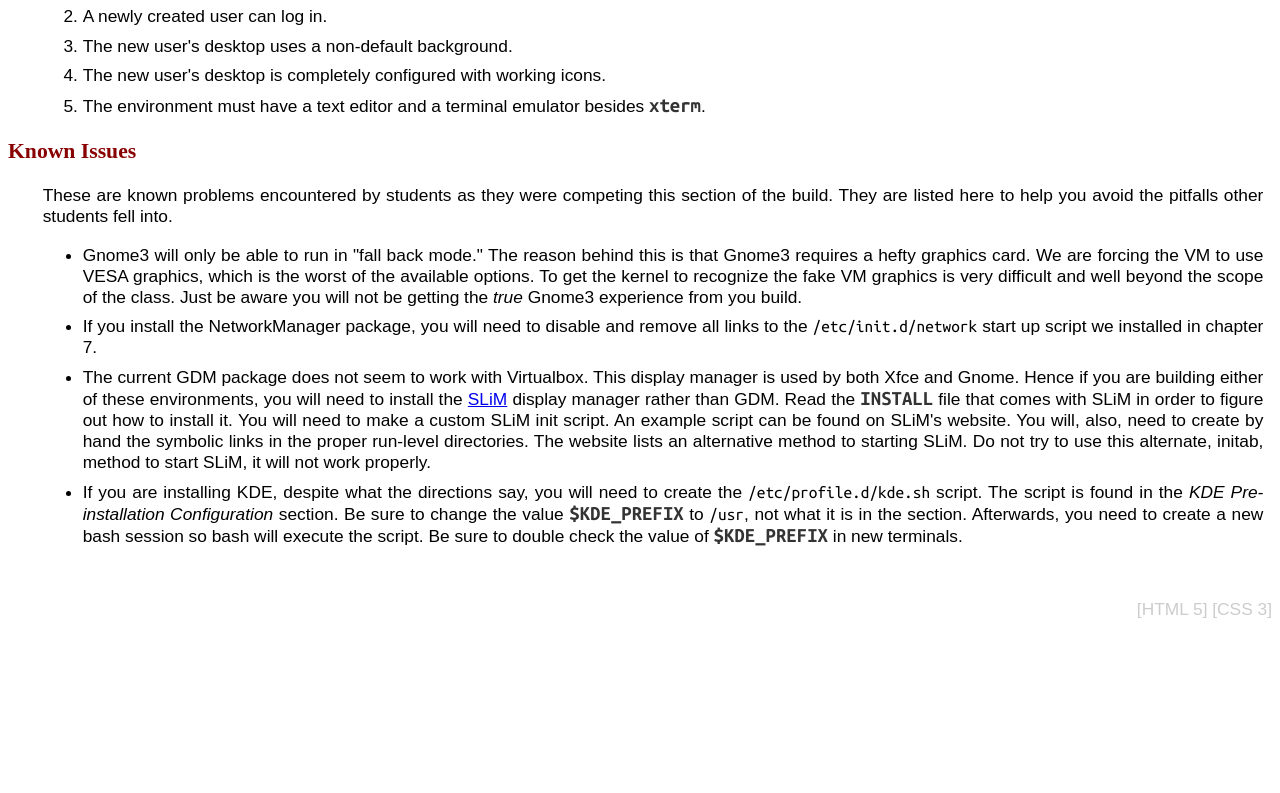
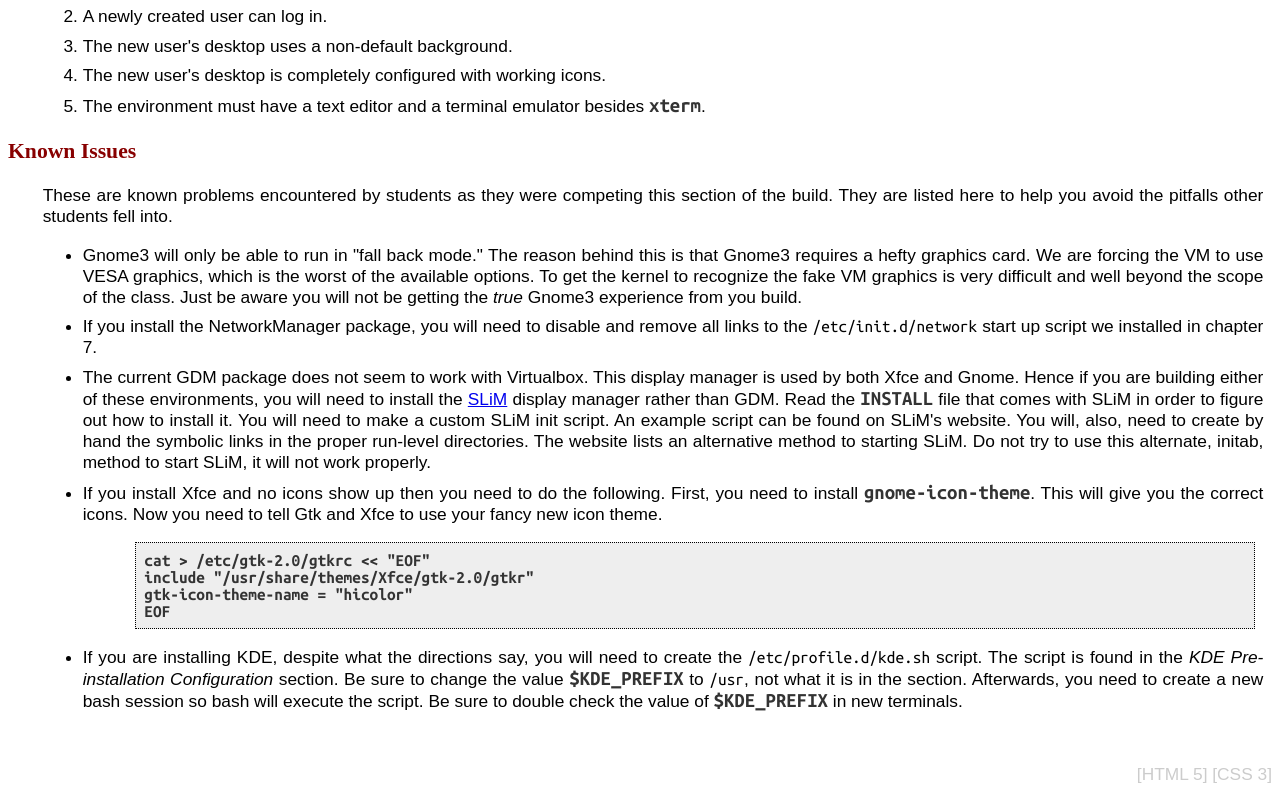
Before and after one commit to mnooner256/lfs-notes, a plain HTML site: page grade.html in a window 1280 px wide. Shown: the part 7457-8250 px from the top of the page. Before the commit the page ends 8085 px from the top, so only its background shows below. Drawn offline with Linux system fonts and the light colour scheme; a web font is replaced by a local one.

Commit message:
Added icon fix for Xfce

```diff
--- a/grade.html
+++ b/grade.html
@@ -546,6 +546,15 @@ EOF</pre>
     not try to use this alternate, initab, method to start SLiM, it will not
     work properly.</li>
 
+    <li>If you install Xfce and no icons show up then you need to do the
+    following. First, you need to install <code>gnome-icon-theme</code>. This
+    will give you the correct icons. Now you need to tell Gtk and Xfce to use
+    your fancy new icon theme.
+    <pre class="cmd">cat > /etc/gtk-2.0/gtkrc << "EOF"
+include "/usr/share/themes/Xfce/gtk-2.0/gtkr"
+gtk-icon-theme-name = "hicolor"
+EOF</pre>
+
     <li>If you are installing KDE, despite what the directions say, you will
     need to create the <span class="file">/etc/profile.d/kde.sh</span> script.
     The script is found in the <em>KDE Pre-installation Configuration</em>
```
